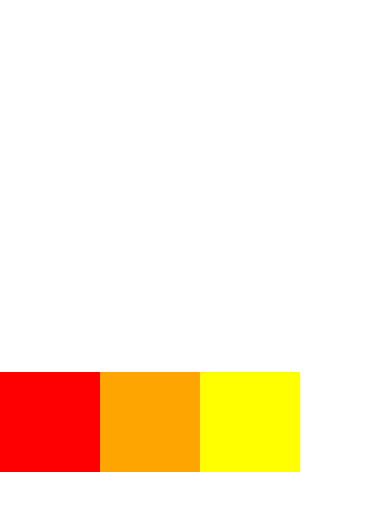
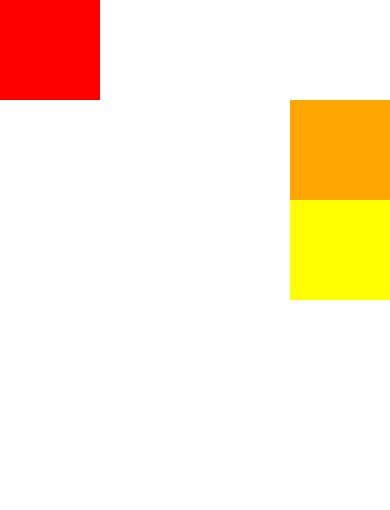
Before and after one commit to tswoolley/React-Native-Intro, a React Native app: screen / in a window 390 px wide. Shown: the top 510 px of the page. Built offline with nearby package versions, Linux system fonts and the light colour scheme.

Commit message:
Red at the start, others on the end.

```diff
--- a/App.js
+++ b/App.js
@@ -6,7 +6,7 @@ import { appStyle } from "./App.style";
 export default function App() {
   return (
     <SafeAreaProvider>
-      <SafeAreaView style={{ flex: 1, flexDirection: "row", alignItems: "center" }}>
+      <SafeAreaView style={{ flex: 1, alignItems: "flex-end" }}>
         <View style={appStyle.box1} />
         <View style={appStyle.box2} />
         <View style={appStyle.box3} />
--- a/App.style.js
+++ b/App.style.js
@@ -4,7 +4,8 @@ export const appStyle = StyleSheet.create({
   box1: {
     height: 100,
     width: 100,
-    backgroundColor:"red"
+    backgroundColor:"red",
+    alignSelf : "flex-start"
   },
   box2: {
     height: 100,
```
